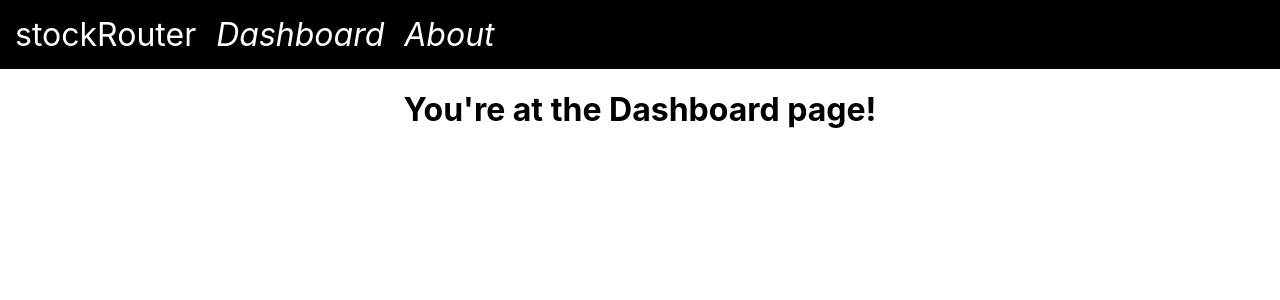
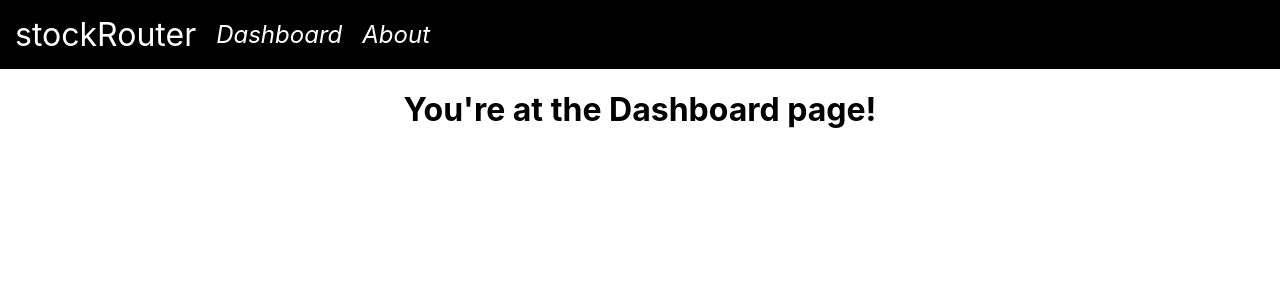
Before and after one commit to benburgos/react-router-lab, a React (Create React App) app: page /stocks in a window 1280 px wide. Shown: the top 300 px of the page. Built offline with nearby package versions, Linux system fonts and the light colour scheme.

Commit message:
changes size of links

```diff
--- a/src/index.css
+++ b/src/index.css
@@ -31,6 +31,8 @@ code {
 }
 
 .nav-link {
+  margin-top: 5px;
   margin-left: 20px;
   font-style: italic;
+  font-size: .75em;
 }
```
